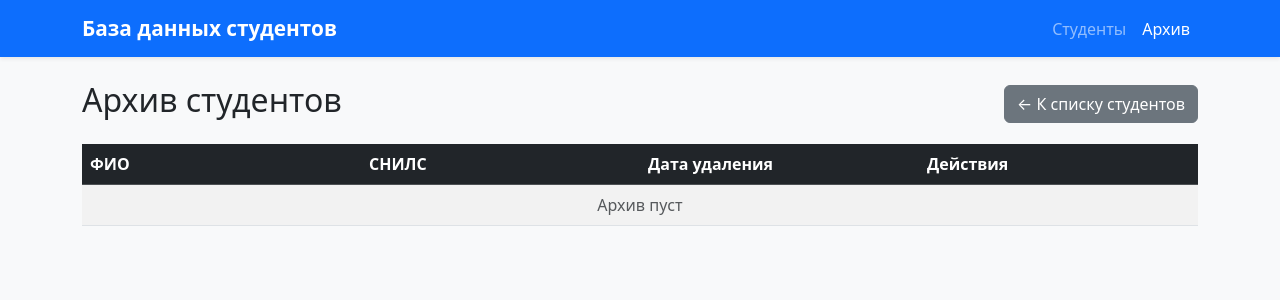
After one commit to Tosik43/Postgres, a Django app: page /archive/ in a window 1280 px wide. The commit adds this page. Shown: the top 300 px of the page. Run offline with Django 5.2, Linux system fonts and the light colour scheme; data that the repository does not hold is empty.

Commit message:
ci: add archive

```diff
--- a/apps/students/urls.py
+++ b/apps/students/urls.py
@@ -28,4 +28,14 @@ urlpatterns = [
         views.student_delete,
         name="student_delete",
     ),
+    path(
+        "archive/",
+        views.student_archive,
+        name="student_archive",
+    ),
+    path(
+        "<int:pk>/restore/",
+        views.student_restore,
+        name="student_restore",
+    ),
 ]
--- a/apps/students/views.py
+++ b/apps/students/views.py
@@ -5,6 +5,7 @@ from django.shortcuts import get_object_or_404
 from django.shortcuts import redirect
 from .forms import StudentForm
 from django.contrib import messages
+from django.utils import timezone
 
 def student_list(request):
 
@@ -118,6 +119,7 @@ def student_delete(request, pk):
     if request.method == "POST":
 
         student.is_active = False
+        student.deleted_at = timezone.now()
         student.save()
 
         messages.success(
@@ -126,3 +128,39 @@ def student_delete(request, pk):
         )
 
     return redirect("student_list")
+
+def student_archive(request):
+
+    students = Student.objects.filter(
+        is_active=False
+    ).order_by("-deleted_at")
+
+    return render(
+        request,
+        "students/student_archive.html",
+        {
+            "students": students
+        }
+    )
+
+def student_restore(request, pk):
+
+    if request.method != "POST":
+        return redirect("student_archive")
+
+    student = get_object_or_404(
+        Student,
+        pk=pk,
+        is_active=False
+    )
+
+    student.is_active = True
+    student.deleted_at = None
+    student.save()
+
+    messages.success(
+        request,
+        "Студент успешно восстановлен."
+    )
+
+    return redirect("student_archive")
--- a/static/css/main.css
+++ b/static/css/main.css
@@ -9,3 +9,41 @@ body {
 .table th {
     width: 230px;
 }
+
+.navbar-custom {
+    background: linear-gradient(90deg, #0d6efd, #2b7cff);
+}
+
+.navbar-custom .navbar-brand {
+    color: white;
+    font-weight: 600;
+}
+
+.navbar-custom .nav-link {
+    color: rgba(255,255,255,.85);
+}
+
+.navbar-custom .nav-link:hover {
+    color: white;
+}
+
+.navbar-custom .nav-link.active {
+    color: white;
+    font-weight: 600;
+}
+
+.navbar-custom {
+    box-shadow: 0 2px 8px rgba(0,0,0,.15);
+}
+
+.navbar-brand {
+    font-size: 1.3rem;
+}
+
+.nav-link {
+    transition: .2s;
+}
+
+.nav-link:hover {
+    opacity: .8;
+}
--- a/templates/base.html
+++ b/templates/base.html
@@ -19,13 +19,27 @@
 
 <body>
 
-<nav class="navbar navbar-dark bg-primary">
+<nav class="navbar navbar-expand-lg navbar-dark bg-primary shadow-sm mb-4">
 
     <div class="container">
 
-        <a class="navbar-brand" href="/">
+        <a class="navbar-brand fw-bold" href="{% url 'student_list' %}">
+
             База данных студентов
+
         </a>
+
+        <div class="navbar-nav ms-auto">
+
+            <a class="nav-link {% if request.resolver_match.url_name == 'student_list' %}active{% endif %}" href="{% url 'student_list' %}">
+                Студенты
+            </a>
+
+            <a class="nav-link {% if request.resolver_match.url_name == 'student_archive' %}active{% endif %}" href="{% url 'student_archive' %}">
+                Архив
+            </a>
+
+        </div>
 
     </div>
 
--- /dev/null
+++ b/templates/students/student_archive.html
@@ -0,0 +1,108 @@
+{% extends "base.html" %}
+
+{% block title %}
+Архив студентов
+{% endblock %}
+
+{% block content %}
+
+<div class="d-flex justify-content-between align-items-center mb-3">
+
+    <h2>Архив студентов</h2>
+
+    <a href="{% url 'student_list' %}"
+       class="btn btn-secondary">
+
+        ← К списку студентов
+
+    </a>
+
+</div>
+
+<table class="table table-striped table-hover align-middle">
+
+    <thead class="table-dark">
+
+        <tr>
+
+            <th>ФИО</th>
+
+            <th>СНИЛС</th>
+
+            <th>Дата удаления</th>
+
+            <th width="180">
+
+                Действия
+
+            </th>
+
+        </tr>
+
+    </thead>
+
+    <tbody>
+
+        {% for student in students %}
+
+        <tr>
+
+            <td>
+
+                {{ student.full_name }}
+
+            </td>
+
+            <td>
+
+                {{ student.snils }}
+
+            </td>
+
+            <td>
+
+                {{ student.deleted_at|date:"d.m.Y H:i" }}
+
+            </td>
+
+            <td>
+
+                <form method="post"
+                      action="{% url 'student_restore' student.id %}">
+
+                    {% csrf_token %}
+
+                    <button
+                        type="submit"
+                        class="btn btn-success btn-sm">
+
+                        ♻ Восстановить
+
+                    </button>
+
+                </form>
+
+            </td>
+
+        </tr>
+
+        {% empty %}
+
+        <tr>
+
+            <td colspan="4"
+                class="text-center text-muted">
+
+                Архив пуст
+
+            </td>
+
+        </tr>
+
+        {% endfor %}
+
+    </tbody>
+
+</table>
+
+{% endblock %}
```
Also changed, not shown: apps/students/models.py (+7 -0 lines), apps/students/static/students/css/students.css (+6 -3 lines), templates/students/student_list.html (+16 -6 lines), apps/students/migrations/0003_student_deleted_at.py (added).
